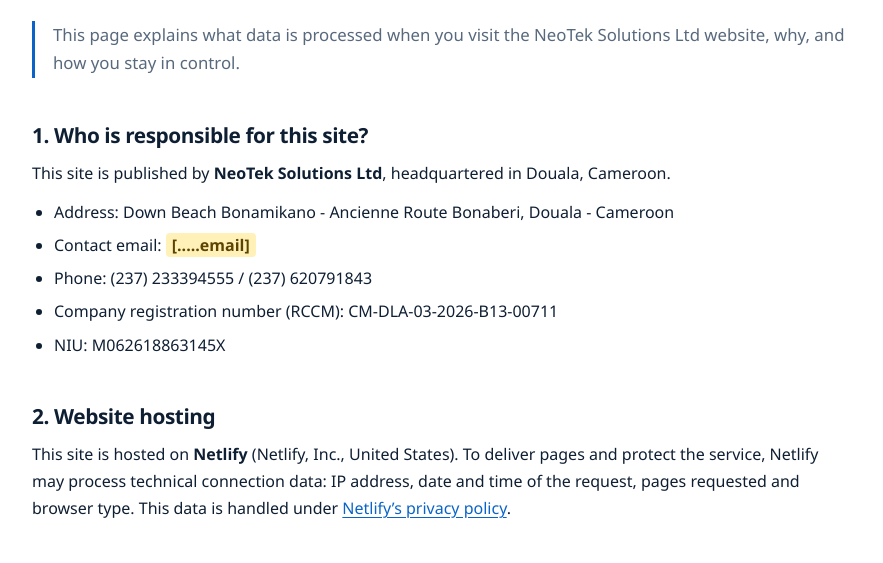
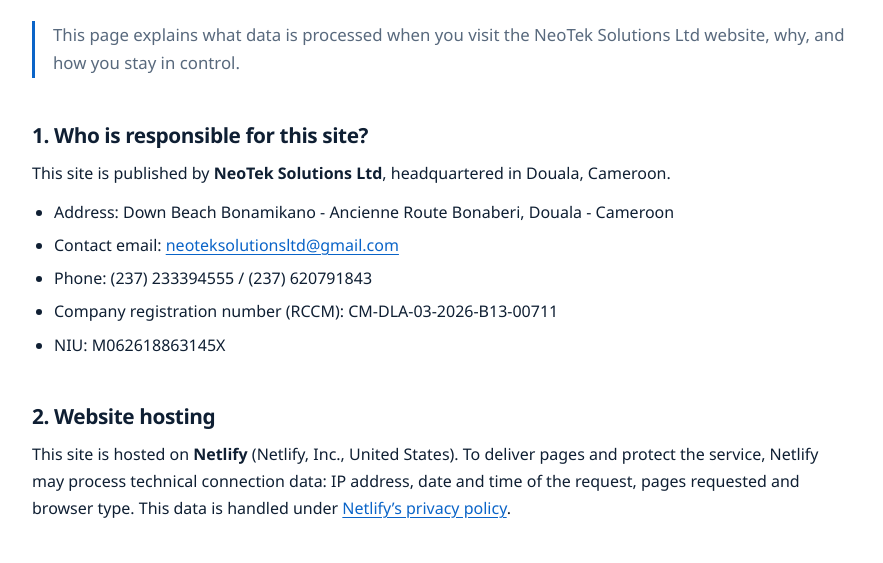
Before and after one commit to miraculousdivine04-tech/neotekolution-ltd-, a plain HTML site: page politique-de-confidentialite.html in a window 1280 px wide. Shown: the part 235-798 px from the top of the page, without its empty margins (198-1081 px from the left). Drawn offline with Linux system fonts and the light colour scheme.

Commit message:
Add company email to privacy policy

```diff
--- a/politique-de-confidentialite.html
+++ b/politique-de-confidentialite.html
@@ -98,7 +98,7 @@ footer a:hover{color:var(--blue)}
       <p>Le site est édité par <strong>NeoTek Solutions Ltd</strong>, dont le siège est à Douala, au Cameroun.</p>
       <ul>
         <li>Adresse : Down Beach Bonamikano - Ancienne Route Bonaberi, Douala - Cameroon</li>
-        <li>E-mail de contact : <mark class="todo">[.............]</mark></li>
+        <li>E-mail de contact : <a href="mailto:neoteksolutionsltd@gmail.com">neoteksolutionsltd@gmail.com</a></li>
         <li>Téléphone : (237) 233394555 / (237) 620791843</li>
         <li>Numéro d’immatriculation (RCCM) : CM-DLA-03-2026-B13-00711</li>
         <li>NIU : M062618863145X</li>
@@ -144,7 +144,7 @@ footer a:hover{color:var(--blue)}
       <h2>7. Transferts de données hors de votre pays</h2>
       <p>Netlify, Google et Meta sont des sociétés établies aux États-Unis : vos données peuvent donc être traitées hors du Cameroun.
       <h2>8. Vos droits</h2>
-      <p>Vous pouvez demander l’accès à vos données, leur rectification, leur effacement, la limitation de leur traitement, vous y opposer, demander leur portabilité et retirer votre consentement à tout moment. Pour exercer ces droits, écrivez-nous à <mark class="todo">[À compléter : adresse e-mail]</mark>.</p>
+      <p>Vous pouvez demander l’accès à vos données, leur rectification, leur effacement, la limitation de leur traitement, vous y opposer, demander leur portabilité et retirer votre consentement à tout moment. Pour exercer ces droits, écrivez-nous à <a href="mailto:neoteksolutionsltd@gmail.com">neoteksolutionsltd@gmail.com</a>.</p>
       <p>Si vous estimez que vos droits ne sont pas respectés, vous pouvez saisir les autorités de protection des données compétente </p>
       <h2>9. Sécurité</h2>
       <p>Le site est servi en HTTPS et n’enregistre aucune donnée personnelle sur ses propres serveurs. NeoTek ne vend pas vos données.</p>
@@ -166,7 +166,7 @@ footer a:hover{color:var(--blue)}
       <p>This site is published by <strong>NeoTek Solutions Ltd</strong>, headquartered in Douala, Cameroon.</p>
       <ul>
         <li>Address: Down Beach Bonamikano - Ancienne Route Bonaberi, Douala - Cameroon</li>
-        <li>Contact email: <mark class="todo">[.....email]</mark></li>
+        <li>Contact email: <a href="mailto:neoteksolutionsltd@gmail.com">neoteksolutionsltd@gmail.com</a></li>
         <li>Phone: (237) 233394555 / (237) 620791843</li>
         <li>Company registration number (RCCM): CM-DLA-03-2026-B13-00711</li>
         <li>NIU: M062618863145X</li>
@@ -213,7 +213,7 @@ footer a:hover{color:var(--blue)}
       <p>Netlify, Google and Meta are based in the United States, so your data may be processed outside Cameroon.</p>
 
       <h2>8. Your rights</h2>
-      <p>You may ask for access to your data, its correction, erasure or restriction, object to its processing, request portability, and withdraw your consent at any time. To exercise these rights, write to us at <mark class="todo">[To complete: email address]</mark>.</p>
+      <p>You may ask for access to your data, its correction, erasure or restriction, object to its processing, request portability, and withdraw your consent at any time. To exercise these rights, write to us at <a href="mailto:neoteksolutionsltd@gmail.com">neoteksolutionsltd@gmail.com</a>.</p>
       <p>If you believe your rights are not respected, you can contact the competent data protection authority.</p>
 
       <h2>9. Security</h2>
```
